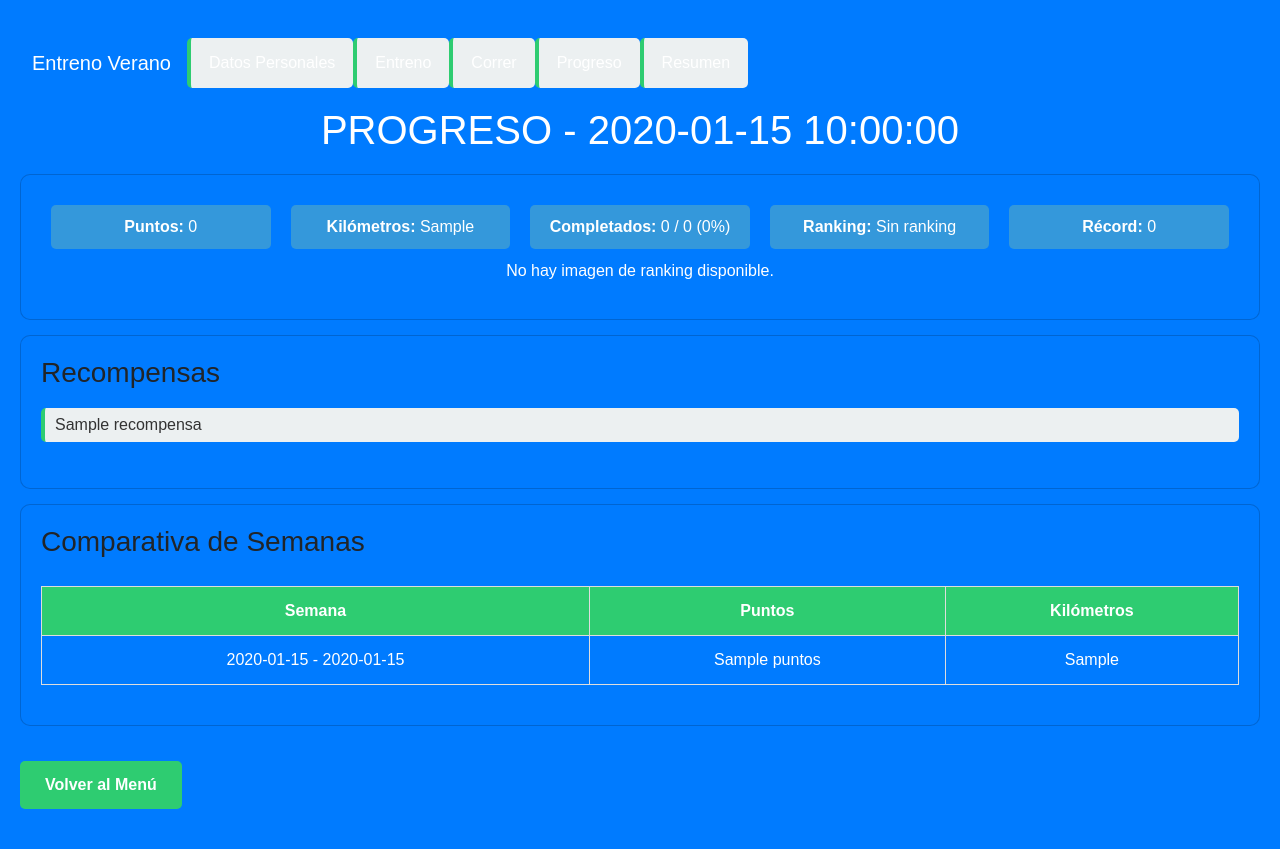
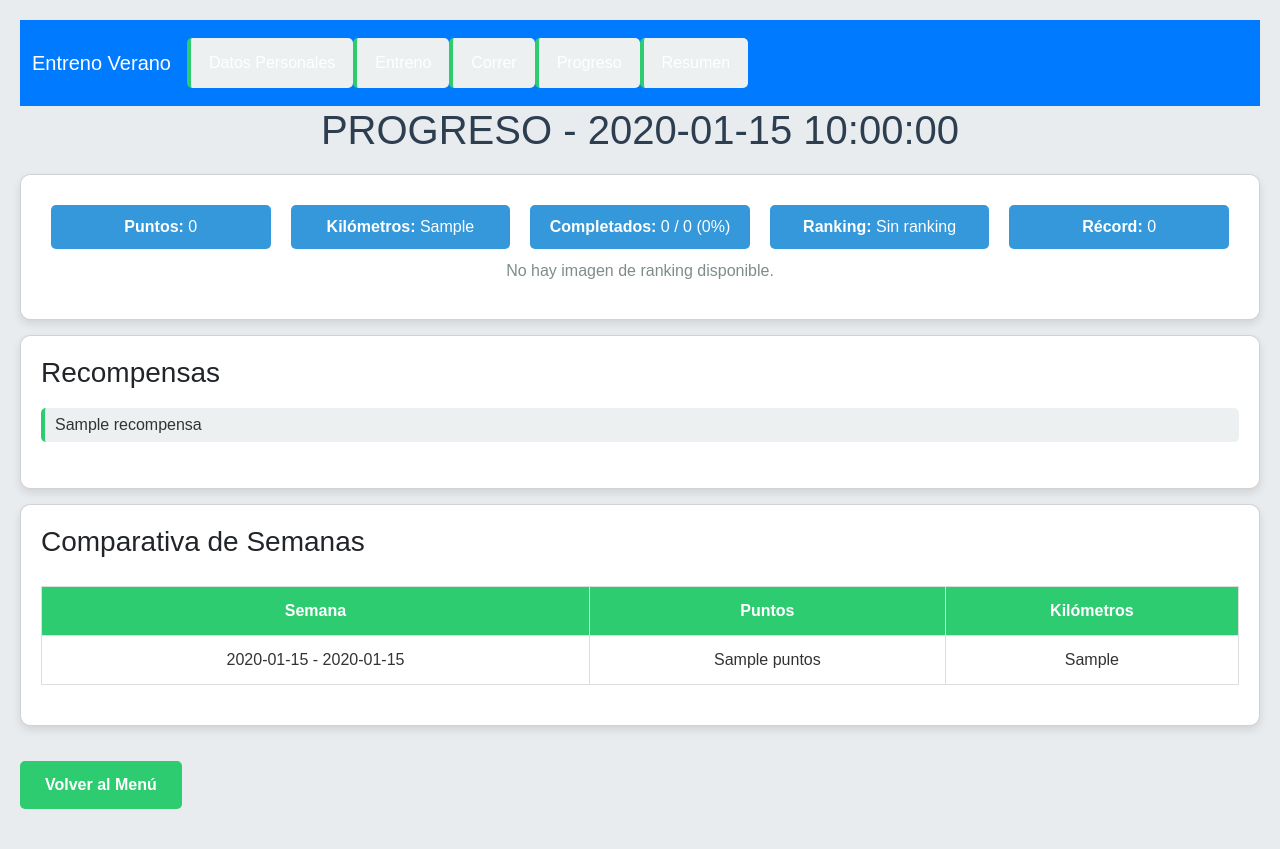
Before and after one commit to bernat1973/entreno-verano, a Flask app: template templates/progreso.html in a window 1280 px wide. Run offline with Flask 3, Linux system fonts and the light colour scheme; the template is opened without the code that fills it: most values are stand-ins (such as "Sample title", 1, 10 or a date in 2020); parts of the project's set-up code (start-up, migrations or seed data) failed here and were passed over.

Commit message:
Update progreso.html

```diff
--- a/templates/progreso.html
+++ b/templates/progreso.html
@@ -7,8 +7,8 @@
         body {
             font-family: 'Arial', sans-serif;
             margin: 20px;
-            background-color: #007bff; /* Cambiado a azul para unificar con la barra */
-            color: #ffffff; /* Texto blanco para legibilidad */
+            background-color: #e9ecef; /* Restaurado a fondo claro original */
+            color: #333;
         }
         .navbar {
             background-color: #007bff !important;
@@ -19,23 +19,27 @@
         .navbar .nav-link:hover {
             color: #e0e0e0 !important;
         }
+        .navbar .navbar-collapse {
+            background-color: #007bff !important; /* Elimina gris del colapso */
+        }
         h1 {
-            color: #ffffff; /* Texto blanco para el título */
+            color: #2c3e50;
             text-align: center;
             margin-bottom: 20px;
             font-size: 2.5em;
             text-transform: uppercase;
         }
         .card {
-            background-color: #007bff; /* Fondo azul para las tarjetas */
+            background-color: #ffffff; /* Fondo blanco para las tarjetas */
             padding: 20px;
             margin: 15px 0;
             border-radius: 10px;
-            /* Eliminamos la sombra para unificar el diseño */
-            transition: transform 0.2s;
+            box-shadow: 0 4px 8px rgba(0, 0, 0, 0.1);
+            transition: transform 0.2s, box-shadow 0.2s;
         }
         .card:hover {
             transform: translateY(-5px);
+            box-shadow: 0 6px 12px rgba(0, 0, 0, 0.2);
         }
         .stats {
             display: flex;
@@ -47,7 +51,7 @@
             min-width: 150px;
             margin: 10px;
             text-align: center;
-            background-color: #3498db; /* Mantenemos este azul más claro para contraste */
+            background-color: #3498db;
             color: white;
             padding: 10px;
             border-radius: 5px;
@@ -59,10 +63,10 @@
         li {
             margin: 10px 0;
             padding: 5px 10px;
-            background-color: #ecf0f1; /* Fondo claro para las recompensas */
+            background-color: #ecf0f1;
             border-left: 4px solid #2ecc71;
             border-radius: 5px;
-            color: #333; /* Texto oscuro para legibilidad */
+            color: #333;
         }
         img {
             max-width: 200px;
@@ -80,15 +84,15 @@
             padding: 12px;
             text-align: center;
             border: 1px solid #ddd;
-            background-color: #007bff; /* Fondo azul para la tabla */
-            color: #ffffff; /* Texto blanco */
+            background-color: #ffffff;
+            color: #333;
         }
         .table th {
-            background-color: #2ecc71; /* Verde para los encabezados */
+            background-color: #2ecc71;
             color: white;
         }
         .table tr:nth-child(even) {
-            background-color: #0056b3; /* Azul más oscuro para filas pares */
+            background-color: #f8f9fa;
         }
         .button {
             display: inline-block;
@@ -136,7 +140,7 @@
         {% if imagen_ranking %}
             <img src="{{ url_for('static', filename=imagen_ranking) }}" alt="Imagen de ranking">
         {% else %}
-            <p style="text-align: center; color: #ffffff;">No hay imagen de ranking disponible.</p>
+            <p style="text-align: center; color: #7f8c8d;">No hay imagen de ranking disponible.</p>
         {% endif %}
     </div>
     <div class="card">
```
